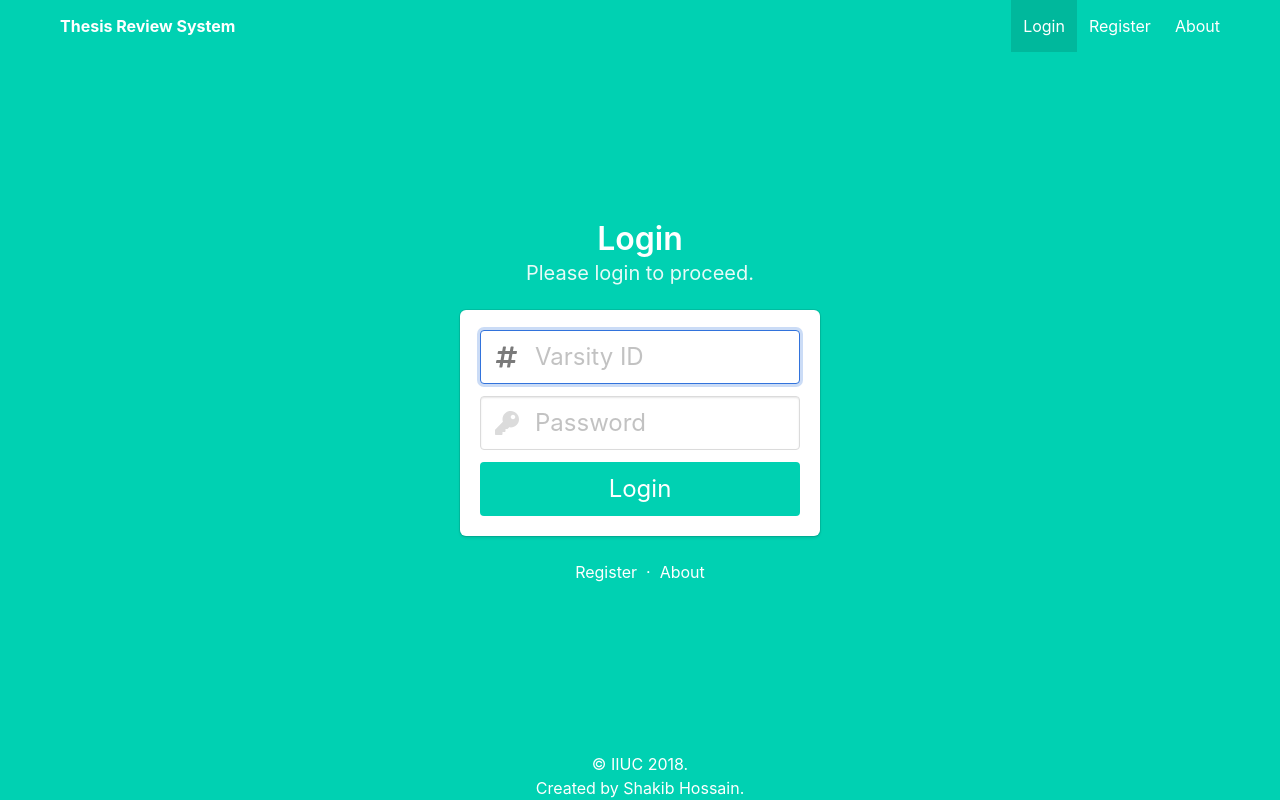
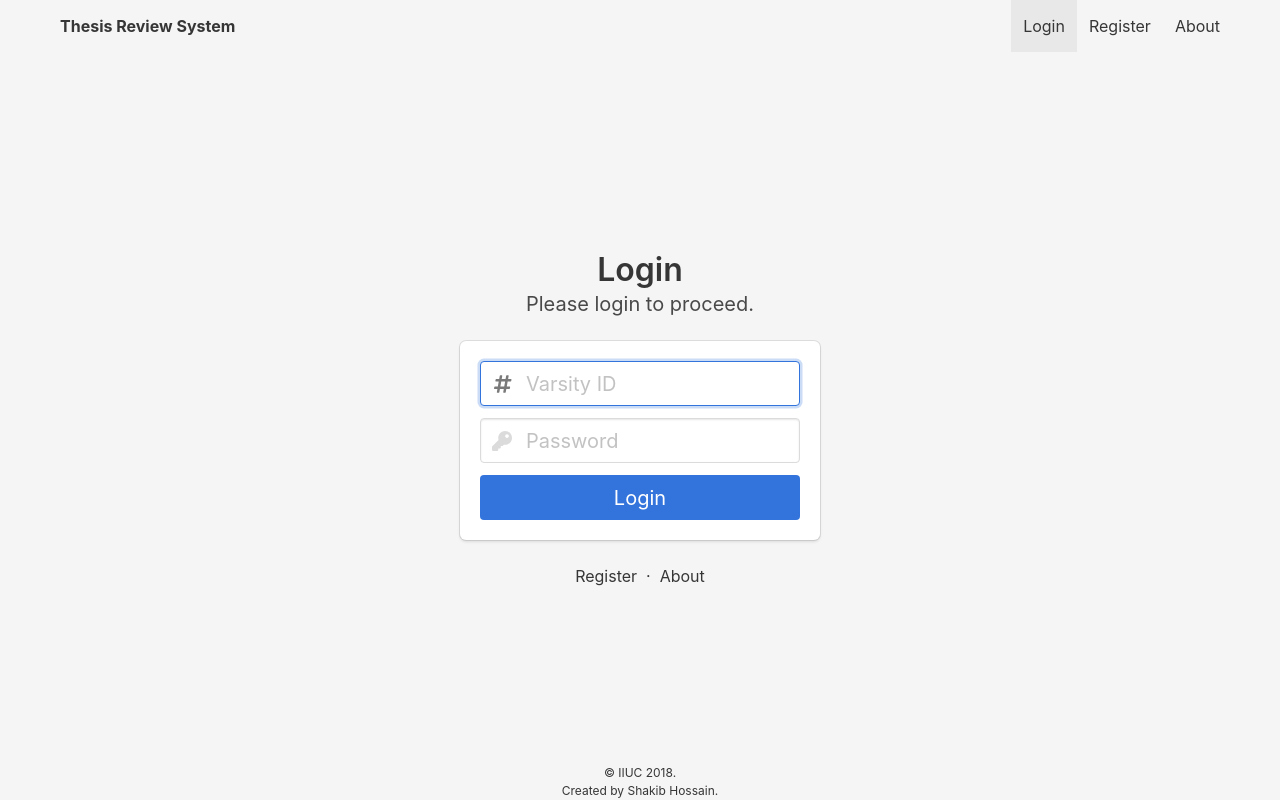
Before and after one commit to CodeJosh723/thesis-review-system, a Django app: page / in a window 1280 px wide. Run offline with Django 3.2, Linux system fonts and the light colour scheme; parts of the project's set-up code (start-up, migrations or seed data) failed here and were passed over.

Commit message:
Update color combination and other UX components

```diff
--- a/static/css/main.css
+++ b/static/css/main.css
@@ -1,3 +1,11 @@
+nav.navbar {
+    margin-bottom: 1.5rem;
+}
+
+#main-container {
+    min-height: 510px;
+}
+
 .card {
     margin-bottom: 2rem;
 }
@@ -7,5 +15,14 @@
 }
 
 .menu-list a.is-active {
-    background-color: #00d1b2;
+    background-color: transparent;
+    color: #276cda;
 }
+
+.menu-list a:hover {
+    color: #276cda;
+}
+
+.footer {
+    padding: 15px 0;
+}
--- a/templates/base/base.html
+++ b/templates/base/base.html
@@ -33,7 +33,7 @@
         <footer class="footer">
             <div class="container is-fluid">
                 <div class="content has-text-centered">
-                <p>&copy; IIUC 2017-2018. <br>Created by Shakib Hossain. </p>
+                <p class="is-size-7">&copy; IIUC 2017-2018. <br>Created by Shakib Hossain. </p>
                 </div>
             </div>
         </footer>
--- a/templates/base/base_hero.html
+++ b/templates/base/base_hero.html
@@ -2,7 +2,7 @@
 {% load my_tags %}
 
 {% block body %}
-<section class="hero is-primary is-fullheight">
+<section class="hero is-light is-fullheight">
   <!-- Hero head: will stick at the top -->
   <div class="hero-head">
     {% block navbar %}
@@ -18,7 +18,7 @@
 
   <!-- Hero footer: will stick at the bottom -->
   <div class="hero-foot has-text-centered">
-    <p>&copy; IIUC 2018.<br>Created by Shakib Hossain.</p>
+    <p class="is-size-7">&copy; IIUC 2018.<br>Created by Shakib Hossain.</p>
   </div>
 </section>
 
--- a/templates/include/navbar.html
+++ b/templates/include/navbar.html
@@ -1,4 +1,4 @@
-<nav class="navbar is-primary">
+<nav class="navbar is-light">
     <div class="container is-fluid">
         <div class="navbar-brand">
         <a class="navbar-item" href="{% url 'registration:login' %}">
--- a/templates/registration/about.html
+++ b/templates/registration/about.html
@@ -17,7 +17,7 @@
         Contact:&nbsp;
         <a href="https://github.com/shakib609/" target="_blank"><i class="fab fa-github"></i></a>&nbsp;
         <a href="https://gitlab.com/shakib609/" target="_blank"><i class="fab fa-gitlab"></i></a>&nbsp;
-        <a href="https://fb.com/skb609/" target="_blank"><i class="fab fa-facebook"></i></a>&nbsp;
+        <a href="https://fb.com/shakib609/" target="_blank"><i class="fab fa-facebook"></i></a>&nbsp;
         <a href="https://twitter.com/shakib609" target="_blank"><i class="fab fa-twitter"></i></a>
     </p>
 </div>
--- a/templates/registration/login.html
+++ b/templates/registration/login.html
@@ -12,9 +12,9 @@
                     <div class="control has-icons-left">
                         <input
                         {% if form.errors %}
-                            class="input is-large is-danger"
+                            class="input is-medium is-danger"
                         {% else %}
-                            <input class="input is-large"
+                            <input class="input is-medium"
                         {% endif %}
                             type="text"
                             name="username"
@@ -29,9 +29,9 @@
                     <div class="control has-icons-left">
                         <input
                         {% if form.errors %}
-                            class="input is-large is-danger"
+                            class="input is-medium is-danger"
                         {% else %}
-                            <input class="input is-large"
+                            <input class="input is-medium"
                         {% endif %}
                             type="password"
                             name="password"
@@ -50,7 +50,7 @@
                 </div>
                 <input type="submit"
                     value="Login"
-                    class="button is-block is-primary is-large is-fullwidth">
+                    class="button is-block is-link is-medium is-fullwidth">
             </form>
         </div>
         <p>
--- a/templates/registration/user_create.html
+++ b/templates/registration/user_create.html
@@ -190,7 +190,7 @@
                 </div>
                 <input type="submit"
                     value="Register"
-                    class="button is-block is-primary is-fullwidth">
+                    class="button is-block is-link is-fullwidth">
             </form>
         </div>
     </div>
--- a/templates/thesis/document_list.html
+++ b/templates/thesis/document_list.html
@@ -130,7 +130,7 @@
                             at
                             {{ comment.created_at|date:"H:i" }}
                         </p>
-                        <p>{{ comment.content }}</p>
+                        <p>{{ comment.content|linebreaksbr }}</p>
                     </div>
                     {% endfor %}
                     {% else %}
```
Also changed, not shown: templates/base/thesis_dashboard_base.html (+5 -5 lines), templates/thesis/document_upload.html (+9 -8 lines), templates/thesis/group_invite.html (+13 -20 lines), templates/thesis/group_update.html (+16 -18 lines).
